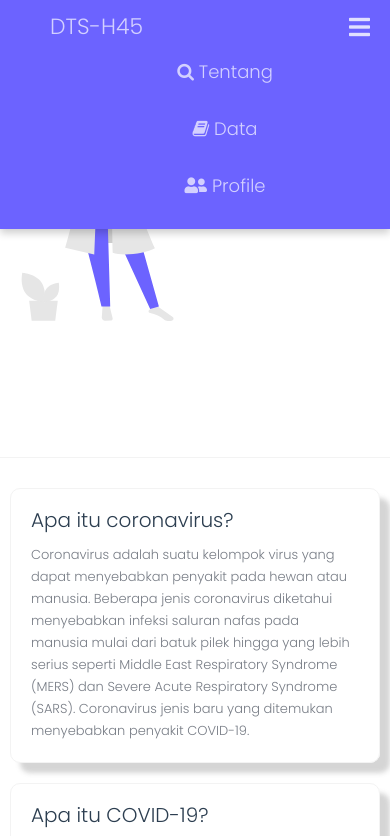
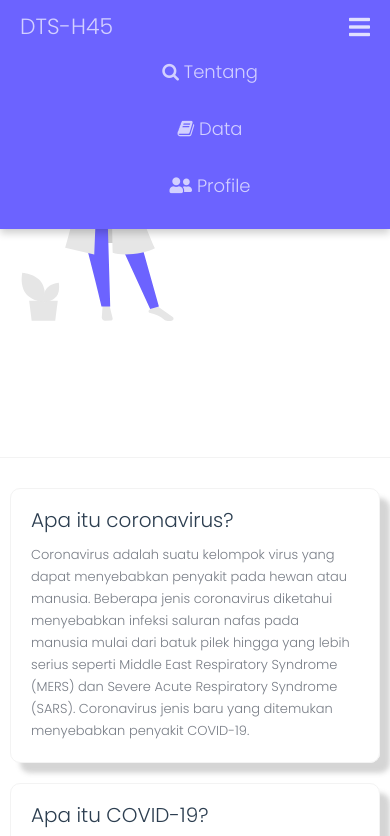
Before and after one commit to pirmansh/dts2020, a plain HTML site: page index.html in a window 390 px wide. Both pictures are taken after a click on the element 359 px from the left and 27 px from the top of the page. Shown: the top 836 px of the page. Drawn offline with Linux system fonts and the light colour scheme; no server answers.

Commit message:
edit navbar padding

```diff
--- a/src/css/style.css
+++ b/src/css/style.css
@@ -26,7 +26,7 @@ body {
     font-size: 18px;
     background: #6c63ff;
     padding-bottom: 15px;
-    padding-left: 30px;
+    /* padding-left: 30px; */
     box-shadow: 0 4px 8px 0 rgba(0, 0, 0, 0.2);
     position: fixed;
     top: 0;
@@ -388,7 +388,7 @@ footer {
         text-align: center;
     }
     #main-nav {
-       justify-content: center;
+       justify-content: center !important;
     }
     .jumbotron {
         margin-top: 50px;
```
